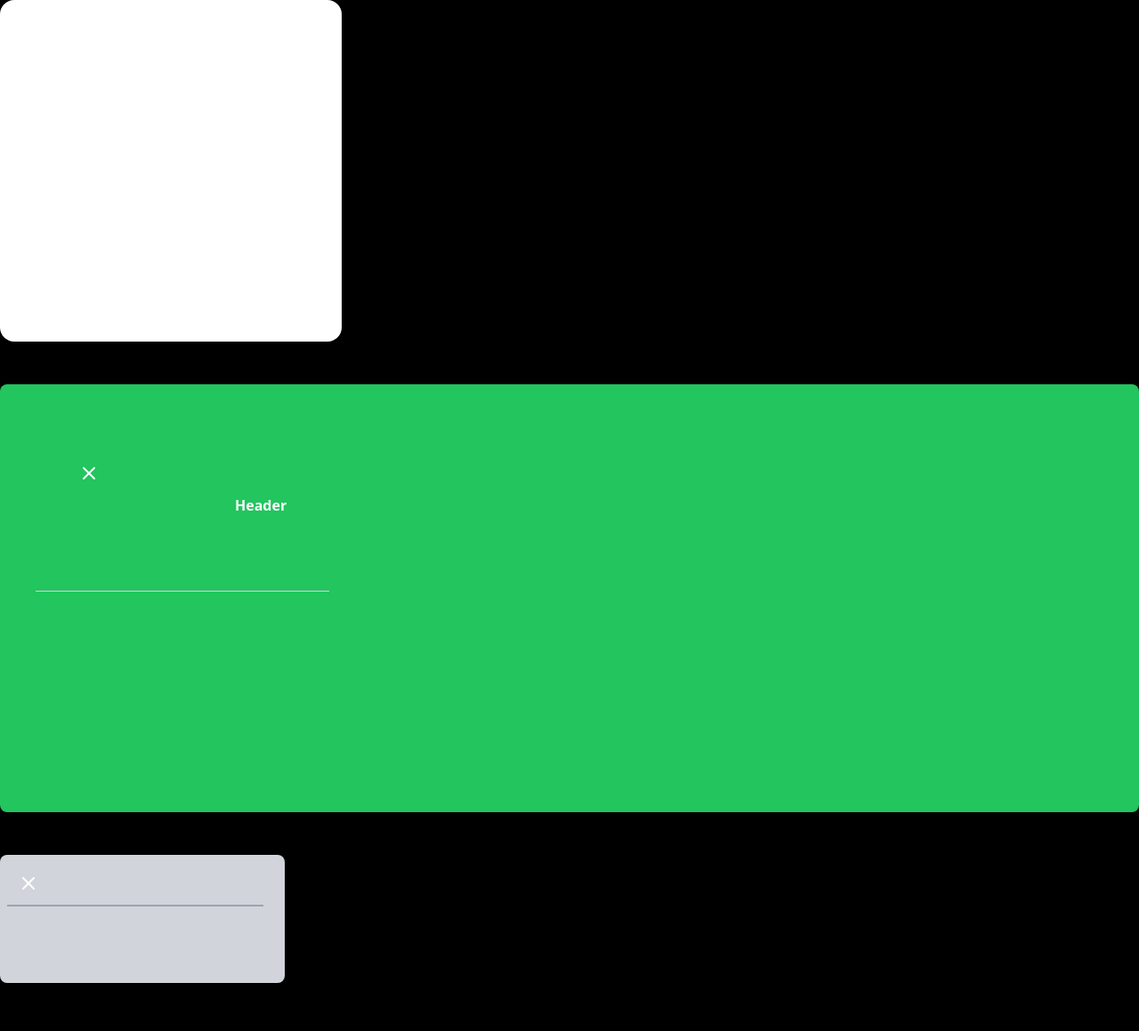
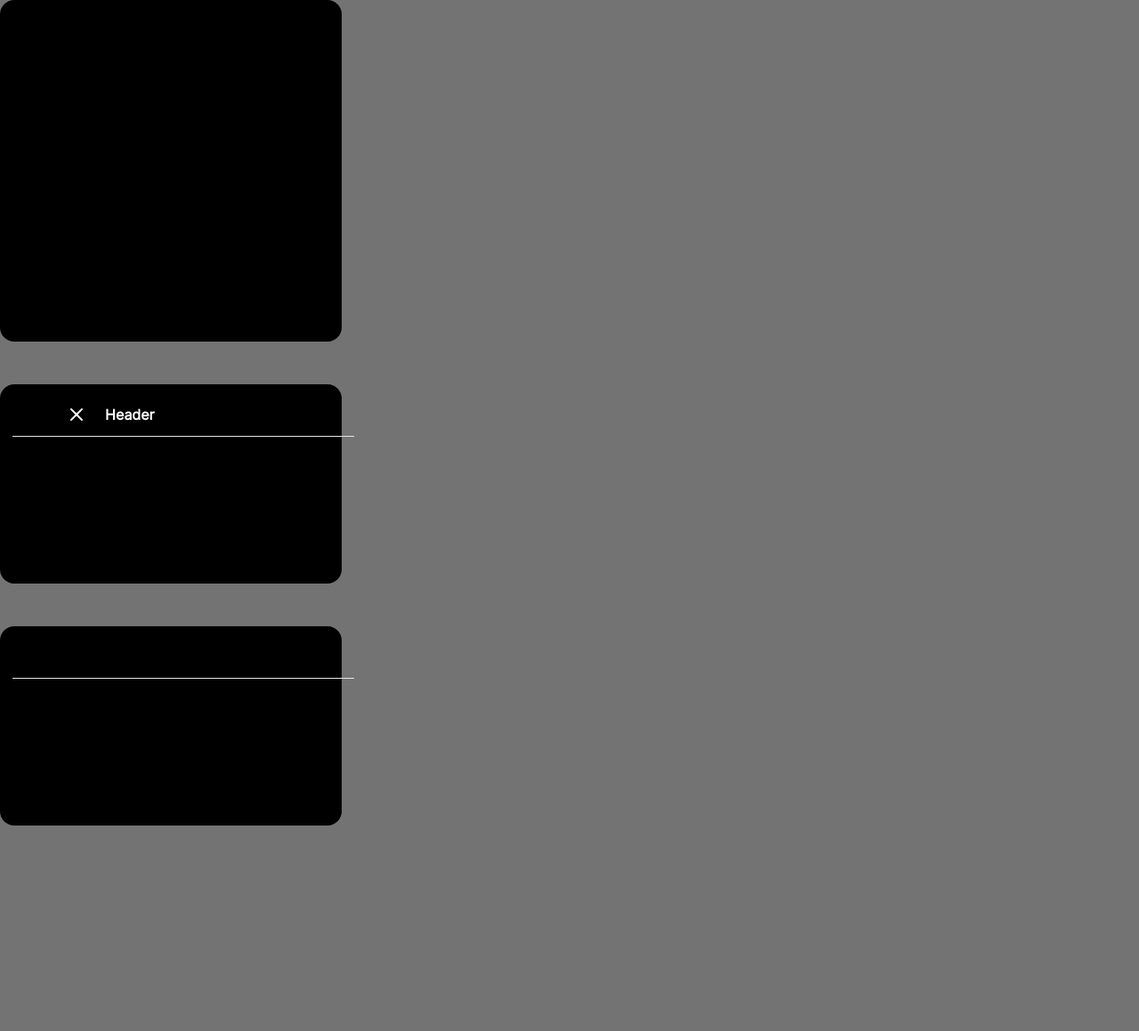
Before and after one commit to sreenathkanagaraj/componentscreation, a website: page src/input-component.html in a window 1280 px wide. Shown: the whole page at 89% size. After the commit the page ends 928 px from the top, so only its background shows below. Drawn offline with Linux system fonts and the light colour scheme.

Commit message:
have structured the flies

```diff
--- a/src/input-component.html
+++ b/src/input-component.html
@@ -8,42 +8,32 @@
   <link href="/dist/output.css" rel="stylesheet">
 </head>
 
-<body class="bg-black w-full h-full place-content-center">
+<body class="bg-neutral500 w-full h-full place-content-center">
   <main>
     <section>
-      <div class="w-96 h-96 px-3.5 py-2.5 bg-white rounded-2xl"></div>
+      <div class="w-96 h-96 px-3.5 py-2.5 bg-black rounded-2xl"></div>
     </section>
     <br><br>
     <section>
-      <div class="w-512 h-223 p-10 bg-green-500 rounded-lg flex flex-col justify-start items-start gap-12 flex">
-        <div class="w-482 p-12 border-b border-solid border-gray-300 justify-start items-center gap-20 inline-flex">
-          <div class="w-24 h-24 relative">
-            <svg xmlns="http://www.w3.org/2000/svg" width="24" height="24" viewBox="0 0 24 24" fill="none"
-              class="text-white stroke-current" stroke-width="2" stroke-linecap="round" stroke-linejoin="round">
-              <path d="M18 6L6 18" />
-              <path d="M6 6L18 18" />
-            </svg>
-            <!-- <div class="w-12 h-12 left-6 top-6 absolute border-2 border-white"></div> -->
-          </div>
-          <div class="text-white text-base font-inter font-semibold break-words">Header</div>
+      <div class="w-96 h-56 px-3.5 py-2.5 bg-black rounded-2xl flex-col justify-start items-start gap-3 inline-flex">
+        <div class="w-96 px-4 py-3 border-b justify-start items-center gap-5 inline-flex">
+          <div class="w-6 h-6 relative"></div>
+          <svg xmlns="http://www.w3.org/2000/svg" width="24" height="24" viewBox="0 0 24 24" fill="none">
+            <path d="M18 6L6 18" stroke="#F9F9F9" stroke-width="2" stroke-linecap="round" stroke-linejoin="round" />
+            <path d="M6 6L18 18" stroke="#F9F9F9" stroke-width="2" stroke-linecap="round" stroke-linejoin="round" />
+          </svg>
+          <div class="text-neutral50 text-base font-bold font-['Inter']">Header</div>
         </div>
-        <div class="flex-grow h-143 p-80 pt-20 pb-20 pl-20 pr-20"></div>
+        <div class="self-stretch h-36 px-5 pt-20 pb-5"></div>
       </div>
     </section>
-
     <br><br>
     <section>
-      <div class="w-80 h-36 p-2 bg-gray-300 rounded-lg  flex-col justify-start items-start space-y-3 inline-flex">
-        <div class="w-72 p-3 border-b-2 border-gray-400 flex justify-start items-center space-x-5 inline-flex">
-          <div class="w-auto h-auto relative flex-grow">
-            <svg xmlns="http://www.w3.org/2000/svg" width="24" height="24" viewBox="0 0 24 24" fill="none"
-              class="text-white stroke-current" stroke-width="2" stroke-linecap="round" stroke-linejoin="round">
-              <path d="M18 6L6 18" />
-              <path d="M6 6L18 18" />
-            </svg>
-          </div>
+      <div class="w-96 h-56 px-3.5 py-2.5 bg-black rounded-2xl flex-col justify-start items-start gap-3 inline-flex">
+        <div class="w-96 px-4 py-3 border-b justify-start items-center gap-5 inline-flex">
+          <div class="w-6 h-6 relative"></div>
         </div>
-        <div class="flex-grow h-56 p-16"></div>
+        <div class="self-stretch h-36 px-5 pt-20 pb-5"></div>
       </div>
     </section>
   </main>
```
Also changed, not shown: dist/output.css.
